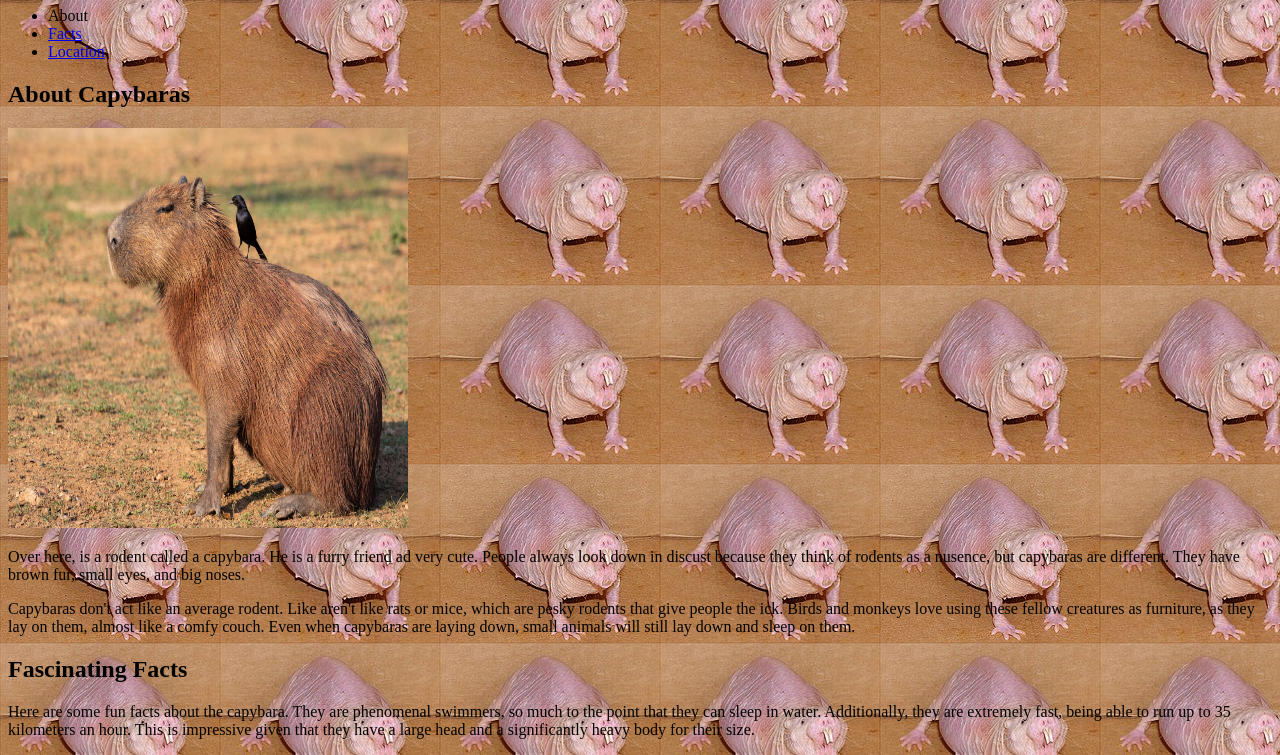
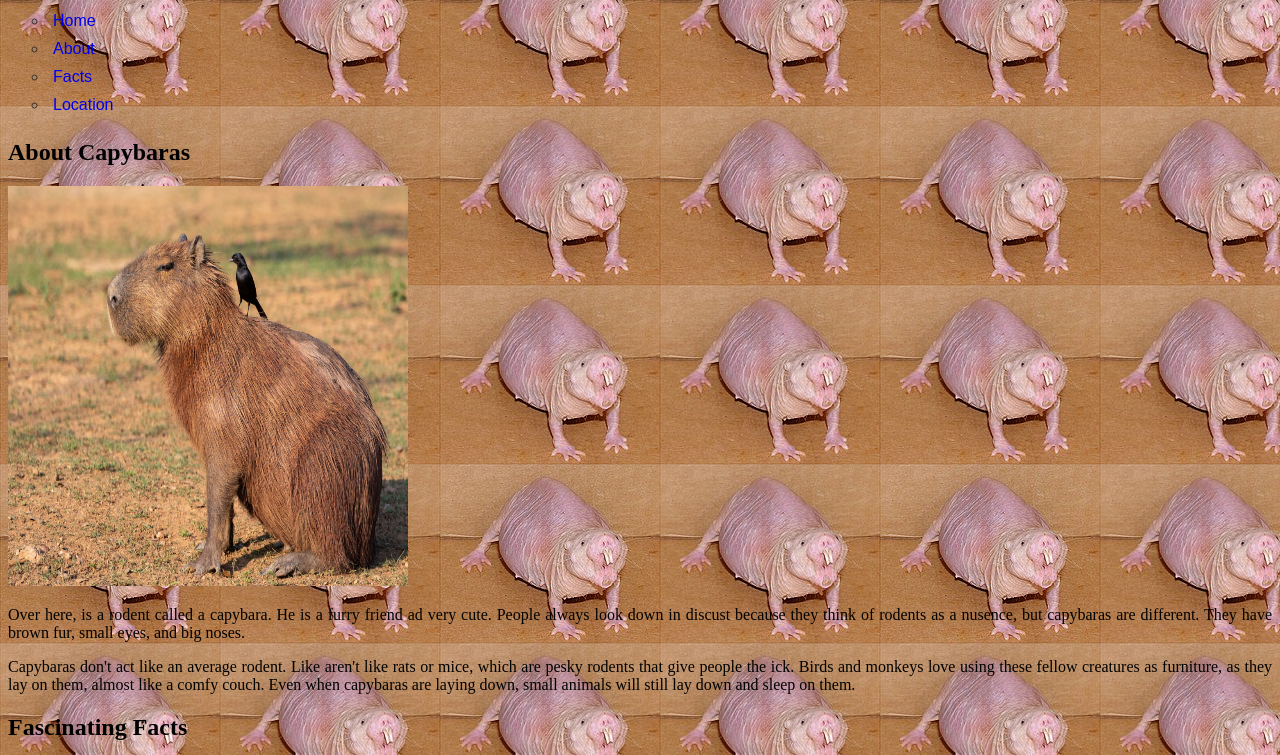
Before and after one commit to hannaharouni/Putting-it-together-HannahArouni1, a website built with Vite: page index.html in a window 1280 px wide. Shown: the part 73-828 px from the top of the page. Built offline with nearby package versions, Linux system fonts and the light colour scheme.

Commit message:
I worked on CSS and finished and I added a home link.

```diff
--- a/index.html
+++ b/index.html
@@ -13,9 +13,10 @@
     <h1>HotSexyRodent</h1>
     <nav>
       <ul>
-        <li><a1 href="#about">About</a></li>
-        <li><a href="#facts">Facts</a></li>
-        <li><a href="#location">Location</a></li>
+         <li><a href="index.html">Home</a></li>
+        <li><a href="about.html">About</a></li>
+        <li><a href="facts">Facts</a></li>
+        <li><a href="location">Location</a></li>
       </ul>
     </nav>
   </header>
@@ -24,18 +25,27 @@
     <section id="about">
       <h2>About Capybaras</h2>
       <img src="images/rodent.jpg" alt="capybara">
-      <p class="paragraph">Over here, is a rodent called a capybara. He is a furry friend ad very cute. People always look down in discust because they think of rodents as a nusence, but capybaras are different. They have brown fur, small eyes, and big noses.</p>
-      <p id="second">Capybaras don't act like an average rodent. Like aren't like rats or mice, which are pesky rodents that give people the ick. Birds and monkeys love using these fellow creatures as furniture, as they lay on them, almost like a comfy couch. Even when capybaras are laying down, small animals will still lay down and sleep on them.</p>
+      <p class="paragraph">Over here, is a rodent called a capybara. He is a furry friend ad very cute. People always
+        look down in discust because they think of rodents as a nusence, but capybaras are different. They have brown
+        fur, small eyes, and big noses.</p>
+      <p id="second">Capybaras don't act like an average rodent. Like aren't like rats or mice, which are pesky rodents
+        that give people the ick. Birds and monkeys love using these fellow creatures as furniture, as they lay on them,
+        almost like a comfy couch. Even when capybaras are laying down, small animals will still lay down and sleep on
+        them.</p>
     </section>
 
     <section id="facts">
       <h2>Fascinating Facts</h2>
-      <p class="paragraph">Here are some fun facts about the capybara. They are phenomenal swimmers, so much to the point that they can sleep in water. Additionally, they are extremely fast, being able to run up to 35 kilometers an hour. This is impressive given that they have a large head and a significantly heavy body for their size.</p>
+      <p class="paragraph">Here are some fun facts about the capybara. They are phenomenal swimmers, so much to the
+        point that they can sleep in water. Additionally, they are extremely fast, being able to run up to 35 kilometers
+        an hour. This is impressive given that they have a large head and a significantly heavy body for their size.</p>
     </section>
 
     <section id="location">
       <h2>Where to Find Them</h2>
-      <p>It is very unfortunate that capybaras are not commonly found in America. Although it is possible, they are mostly found in South America. Thankfully, capybaras are not endangered. They are actually the one of the least concerned animals to go extinct.</p>
+      <p>It is very unfortunate that capybaras are not commonly found in America. Although it is possible, they are
+        mostly found in South America. Thankfully, capybaras are not endangered. They are actually the one of the least
+        concerned animals to go extinct.</p>
     </section>
   </main>
 
--- a/style.css
+++ b/style.css
@@ -1,13 +1,64 @@
-body{
-  background-image:URL("images/ew.jpg");
+body {
+  background-image: url("images/ew.jpg");
 }
-img{
+
+img {
   height: 400px;
   width: 400px;
 }
+
 .paragraph {
-  color:black;
+  color: black;
 }
+
 #fourth {
-  color:yellow;
+  color: yellow;
 }
+
+h1 {
+  font-family: 'Franklin Gothic Medium', 'Arial Narrow', Arial, sans-serif;
+}
+
+li{
+  color: #333;
+  padding: 5px;
+  margin: 0 auto;
+  font-family: Arial, sans-serif;
+  font-size: 16px;
+}
+
+/* Additional CSS Selectors to Meet Criteria */
+p {
+  /* Type selector 1 */
+  text-align: justify;
+}
+
+ul {
+  /* Type selector 2 */
+  list-style-type: circle;
+}
+
+a  {
+  /* Type selector 3 */
+  text-decoration: none;
+}
+
+
+span {
+  /* Type selector 5 */
+  font-style: italic;
+}
+
+input[type="text"] {
+  /* Type selector 6 */
+  width: 200px;
+}
+
+button {
+  /* Type selector 7 */
+  background-color: #007bff;
+  color: #fff;
+  border: none;
+  padding: 10px 20px;
+  cursor: pointer;
+}
```
Also changed, not shown: about.html (added, +19 -0 lines), 2 other files.
